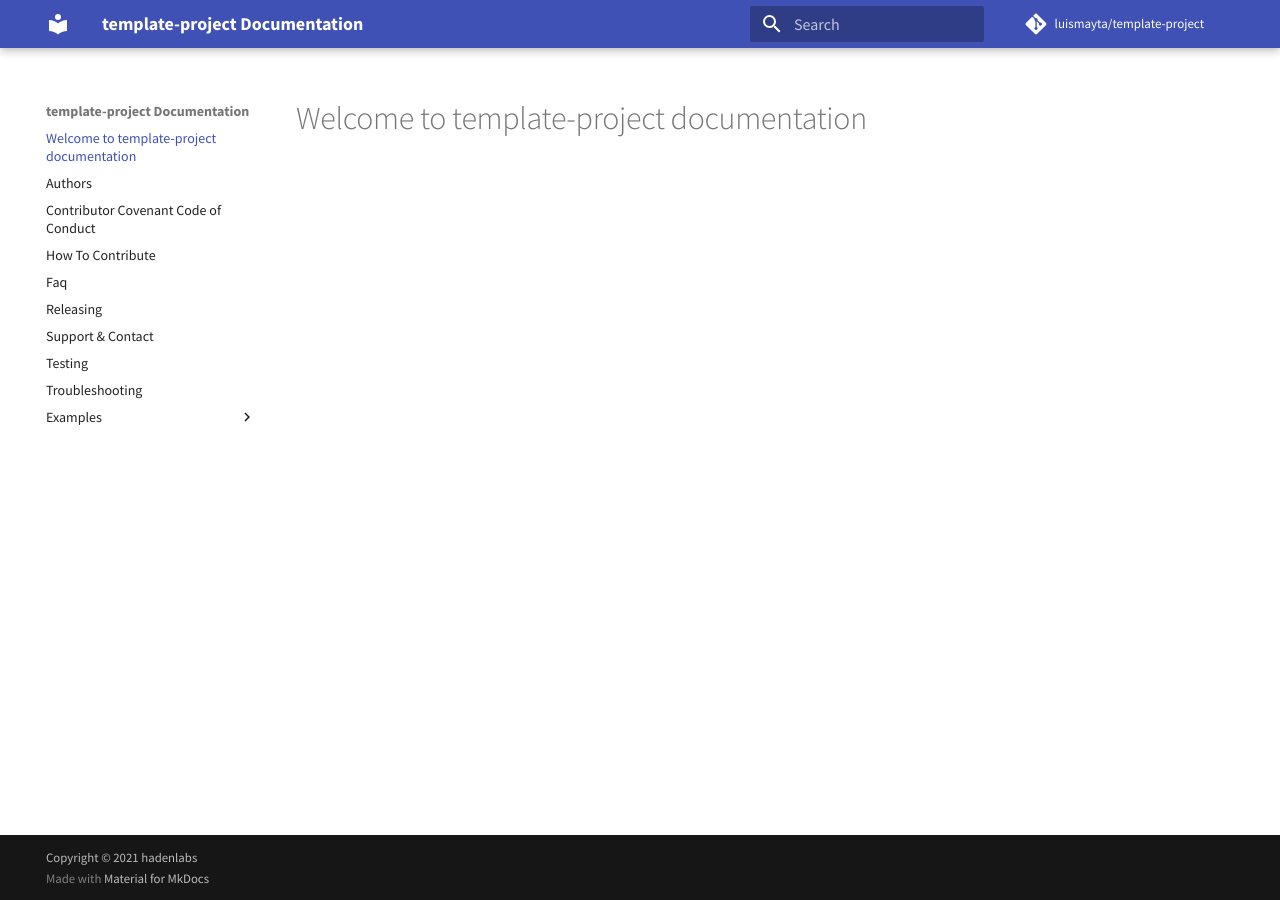
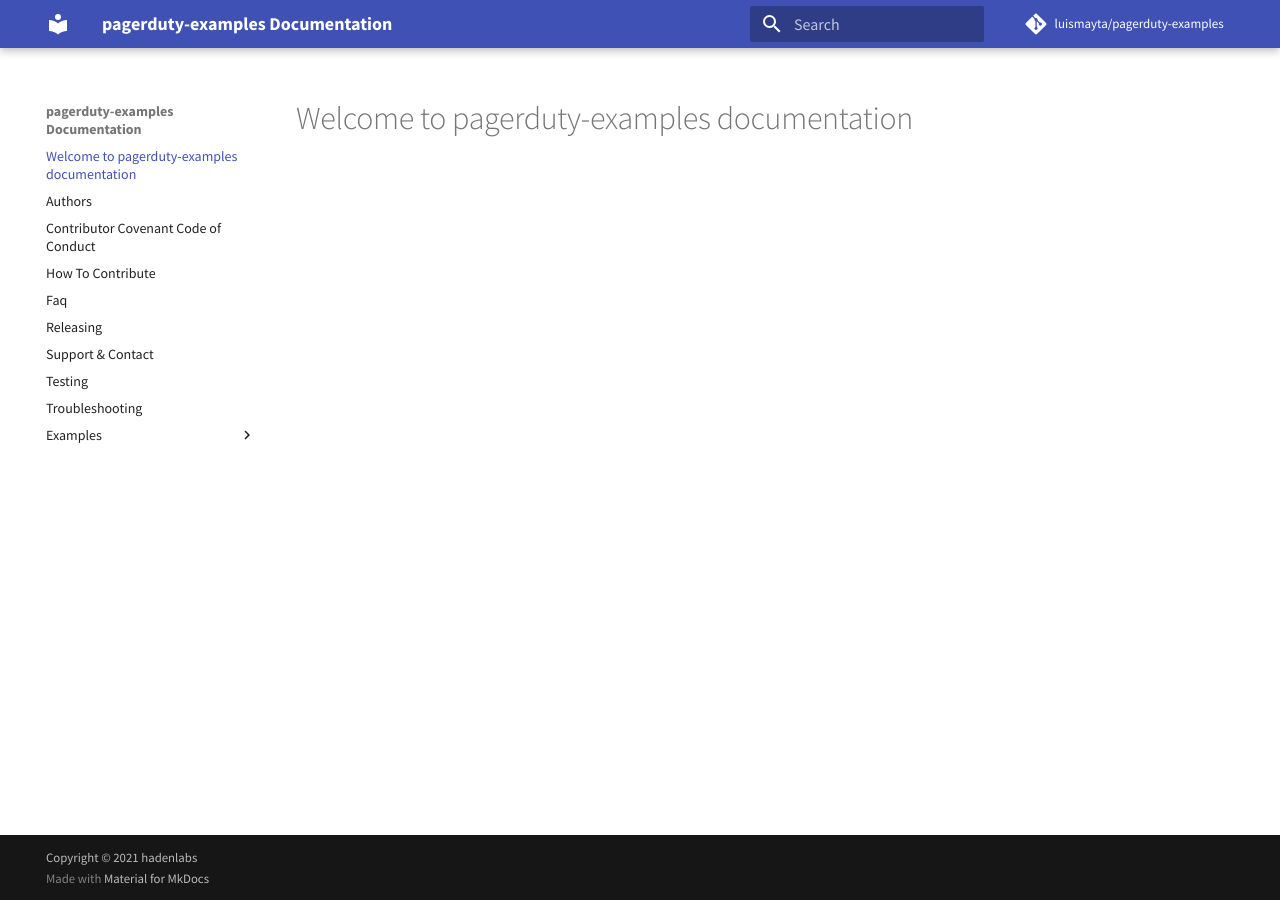
Before and after one commit to luismayta/pagerduty-examples, an MkDocs documentation site: the page built from docs/index.md, in a window 1280 px wide. Built offline with MkDocs 1.6.1 and Material for MkDocs 9.7.7, drawn with Linux system fonts in a browser that asks for light colours; comment, search, counter and statistics services are not loaded.

Commit message:
refactor: name project (#6)

```diff
--- a/.tmuxinator.yml
+++ b/.tmuxinator.yml
@@ -1,5 +1,5 @@
-# ~/.tmuxinator/template-project.yml
-name: template-project
+# ~/.tmuxinator/pagerduty-examples.yml
+name: pagerduty-examples
 root: ./
 # Optional tmux socket
 # socket_name: foo
@@ -25,7 +25,7 @@ on_project_start: make environment
 # on_project_stop: make docker.down
 
 # Runs in each window and pane before window/pane specific commands. Useful for setting up interpreter versions.
-# pre_window: eval $(env-secrets bw github.com/luismayta/template-project)
+# pre_window: eval $(env-secrets bw github.com/luismayta/pagerduty-examples)
 # Pass command line options to tmux. Useful for specifying a different tmux.conf.
 # tmux_options: -f ~/.tmux.mac.conf
 
--- a/.todocheck.yaml
+++ b/.todocheck.yaml
@@ -1,4 +1,4 @@
-origin: github.com/luismayta/template-project
+origin: github.com/luismayta/pagerduty-examples
 issue_tracker: GITHUB
 auth:
   type: none
--- a/docs/contributing.md
+++ b/docs/contributing.md
@@ -1,6 +1,6 @@
 # How To Contribute
 
-Contributions to template-project are welcome.
+Contributions to pagerduty-examples are welcome.
 
 ## Getting Started
 
@@ -48,15 +48,15 @@ Use [slash convention]() with the same leaders as `commits` e.g.:
 
 ### Code Submission
 
-1.  See if a [Pull Request](https://github.com/luismayta/template-project/pull-requests/) exists
+1.  See if a [Pull Request](https://github.com/luismayta/pagerduty-examples/pull-requests/) exists
     - Add some comments or review the code to help it along
     - Don\'t be afraid to comment when logic needs clarification
-2.  Create a Fork and open a [Pull Request](https://github.com/luismayta/template-project/pull-requests/) if needed
+2.  Create a Fork and open a [Pull Request](https://github.com/luismayta/pagerduty-examples/pull-requests/) if needed
 
 ### Code Review
 
 - Anyone can review code
-- Any [Pull Request](https://github.com/luismayta/template-project/pull-requests/) should be closed or merged within a week
+- Any [Pull Request](https://github.com/luismayta/pagerduty-examples/pull-requests/) should be closed or merged within a week
 
 ### Code Acceptance
 
--- a/docs/index.md
+++ b/docs/index.md
@@ -1 +1 @@
-# Welcome to template-project documentation
+# Welcome to pagerduty-examples documentation
--- a/docs/releasing.md
+++ b/docs/releasing.md
@@ -2,7 +2,7 @@
 
 ## Bump a new version
 
-Make a new version of template-project in the following steps:
+Make a new version of pagerduty-examples in the following steps:
 
 - Make sure everything is commit to github.com.
 - Update `CHANGELOG.md` with the next version.
--- a/mkdocs.yml
+++ b/mkdocs.yml
@@ -1,4 +1,4 @@
-site_name: template-project Documentation
+site_name: pagerduty-examples Documentation
 theme: 'material'
 markdown_extensions:
   - toc:
@@ -15,8 +15,8 @@ extra:
   font:
     text: 'Source Sans Pro'
 
-repo_name: 'luismayta/template-project'
-repo_url: 'https://github.com/luismayta/template-project'
+repo_name: 'luismayta/pagerduty-examples'
+repo_url: 'https://github.com/luismayta/pagerduty-examples'
 copyright: 'Copyright © 2021 <a href="https://hadenlabs.com">hadenlabs</a>'
 
 google_analytics:
--- a/setup.cfg
+++ b/setup.cfg
@@ -64,7 +64,7 @@ test = pytest
 norecursedirs = "build" "docs" "docs[\/]_build" ".egg"
 addopts =
 	-s -v
-	--cov template-project
+	--cov pagerduty-examples
 	--cov-report html
 	--no-cov-on-fail
 	--capture=no
```
Also changed, not shown: .pre-commit-config.yaml (+23 -59 lines), package.json (+22 -29 lines), provision/templates/README.tpl.md (+1 -1 lines), 10 other files.
